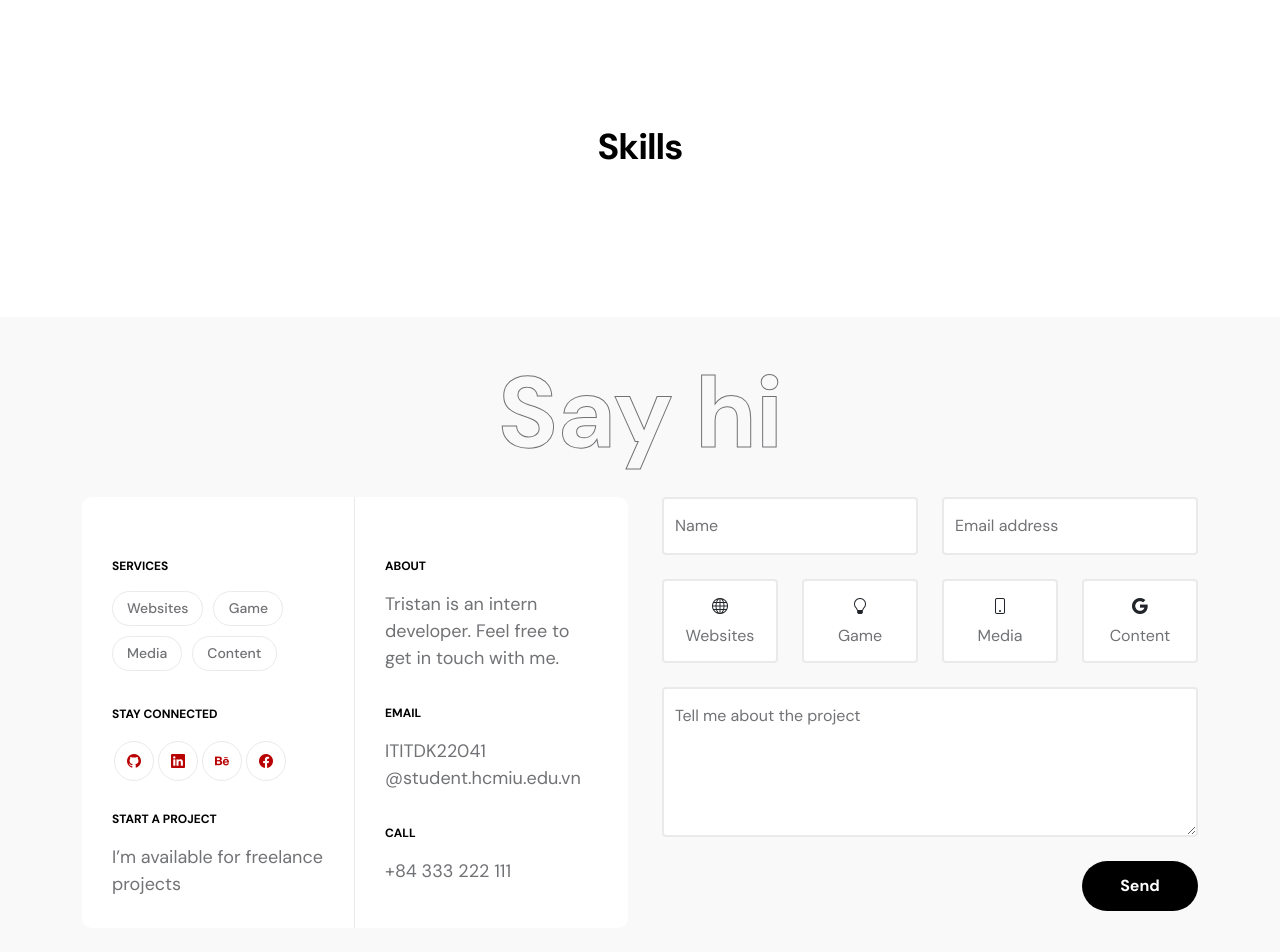
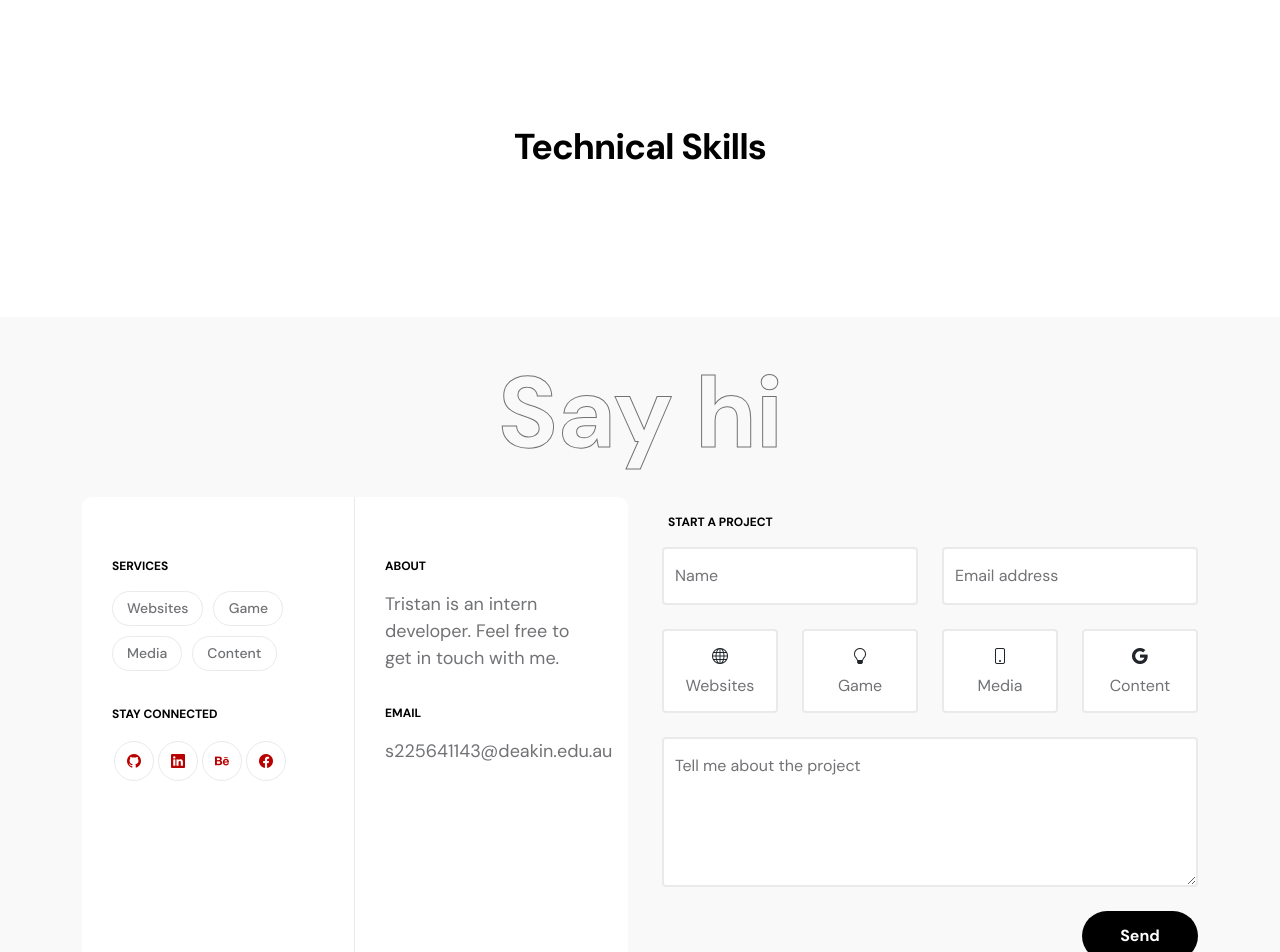
Before and after one commit to triek/triek.github.io, a Vue app: page / in a window 1280 px wide. Shown: the part 4020-4972 px from the top of the page. Built offline with nearby package versions, Linux system fonts and the light colour scheme.

Commit message:
update clients and contacts

```diff
--- a/src/components/ClientsSection.vue
+++ b/src/components/ClientsSection.vue
@@ -3,7 +3,7 @@
     <div class="container">
       <div class="row align-items-center">
         <div class="col-lg-12 col-12">
-          <h3 class="text-center mb-5">Skills</h3>
+          <h3 class="text-center mb-5">Technical Skills</h3>
         </div>
       </div>
     </div>
--- a/src/components/ContactSection.vue
+++ b/src/components/ContactSection.vue
@@ -39,10 +39,6 @@
                 <a href="https://www.facebook.com/mingtriet.khuong/" target="_blank" class="social-icon-link bi-facebook"></a>
               </li>
             </ul>
-
-            <strong class="site-footer-title d-block mt-4 mb-3">Start a project</strong>
-
-            <p class="mb-0">I’m available for freelance projects</p>
           </div>
         </div>
 
@@ -55,18 +51,13 @@
             <strong class="site-footer-title d-block mt-4 mb-3">Email</strong>
 
             <p class="mb-2">
-              <a href="mailto:ITITDK22041@student.hcmiu.edu.vn"> ITITDK22041 @student.hcmiu.edu.vn </a>
-            </p>
-
-            <strong class="site-footer-title d-block mt-4 mb-3">Call</strong>
-
-            <p class="mb-0">
-              <a href="tel: +84 333 222 111"> +84 333 222 111 </a>
+              <a href="mailto:ITITDK22041@student.hcmiu.edu.vn"> s225641143@deakin.edu.au </a>
             </p>
           </div>
         </div>
 
         <div class="col-lg-6 col-12 mt-5 mt-lg-0">
+          <strong class="site-footer-title d-block m-3">Start a project</strong>
           <ContactForm />
         </div>
       </div>
```
